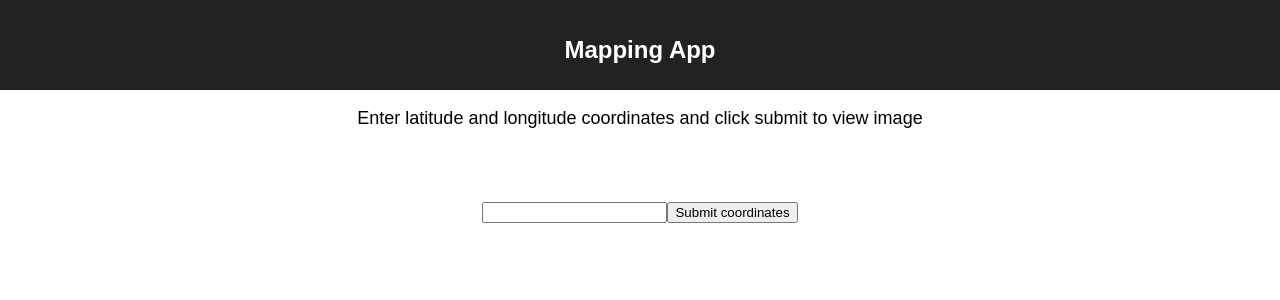
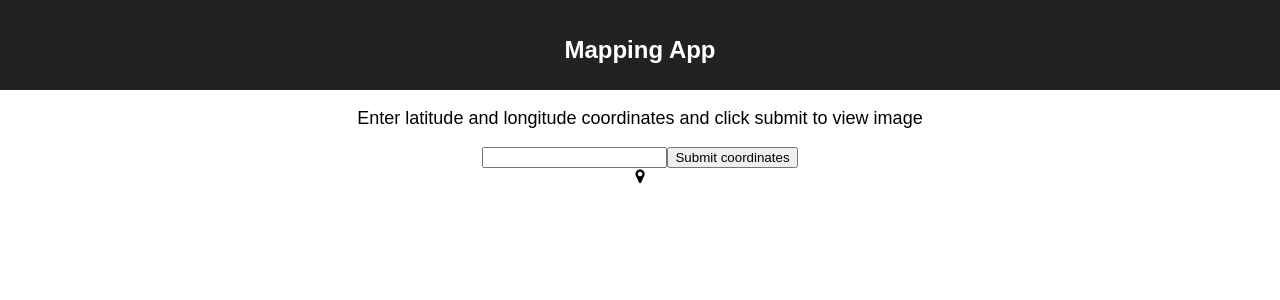
Before and after one commit to denglish7/rsm-project, a React (Create React App) app in the folder client/: page / in a window 1280 px wide. Shown: the top 300 px of the page. Built offline with nearby package versions, Linux system fonts and the light colour scheme.

Commit message:
removed unecessary packages, added styling

```diff
--- a/client/package.json
+++ b/client/package.json
@@ -3,10 +3,8 @@
   "version": "0.1.0",
   "private": true,
   "dependencies": {
-    "font-awesome": "^4.7.0",
     "react": "^16.5.0",
     "react-dom": "^16.5.0",
-    "react-fontawesome": "^1.6.1",
     "react-scripts": "1.1.5"
   },
   "scripts": {
--- a/client/public/index.html
+++ b/client/public/index.html
@@ -10,6 +10,11 @@
     -->
     <link rel="manifest" href="%PUBLIC_URL%/manifest.json">
     <link rel="shortcut icon" href="%PUBLIC_URL%/favicon.ico">
+    <link
+      href="https://cdnjs.cloudflare.com/ajax/libs/font-awesome/4.7.0/css/font-awesome.css"
+      rel="stylesheet"
+      type="text/css"
+    />
     <!--
       Notice the use of %PUBLIC_URL% in the tags above.
       It will be replaced with the URL of the `public` folder during the build.
--- a/client/src/App.css
+++ b/client/src/App.css
@@ -22,13 +22,18 @@
   font-size: large;
 }
 
+.App-image {
+  display: flex;
+  justify-content: center;
+  position: absolute;
+  width: 100%;
+}
+
 i {
-  font-size: 48px;
-  cursor: pointer;
-  color: black;
-  width: 10px;
-  margin: 5px;
-  padding-left: 5px;
+  position: absolute;
+  display: flex;
+  /* align-items: flex-end; */
+
 }
 
 @keyframes App-logo-spin {
--- a/client/src/App.js
+++ b/client/src/App.js
@@ -77,12 +77,14 @@ class App extends Component {
         <p className="App-intro">
           Enter latitude and longitude coordinates and click submit to view image
         </p>
-        <i className="fa fa-map-marker" />
         <form onSubmit={this.handleSubmit}>
           <input className="" type="text" value={this.state.value} onChange={this.handleChange}/>
           <input type="submit" value="Submit coordinates"/>
         </form>
-        <img src={this.state.image} />
+        <div className="App-image">
+          <i className="fa fa-map-marker" />
+          <img src={this.state.image} />
+        </div>
       </div>
     );
   }
```
Also changed, not shown: 1 other file (tests, documents, lock files or other folders).
